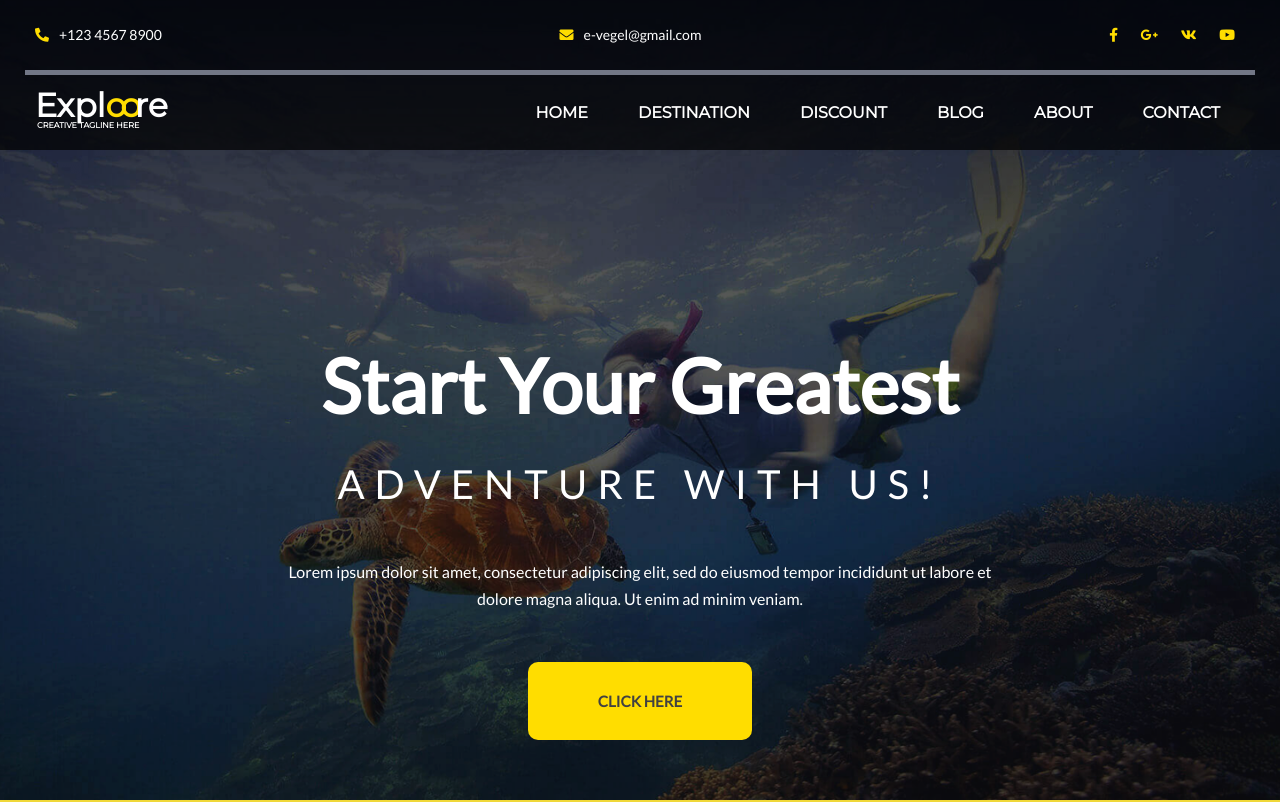
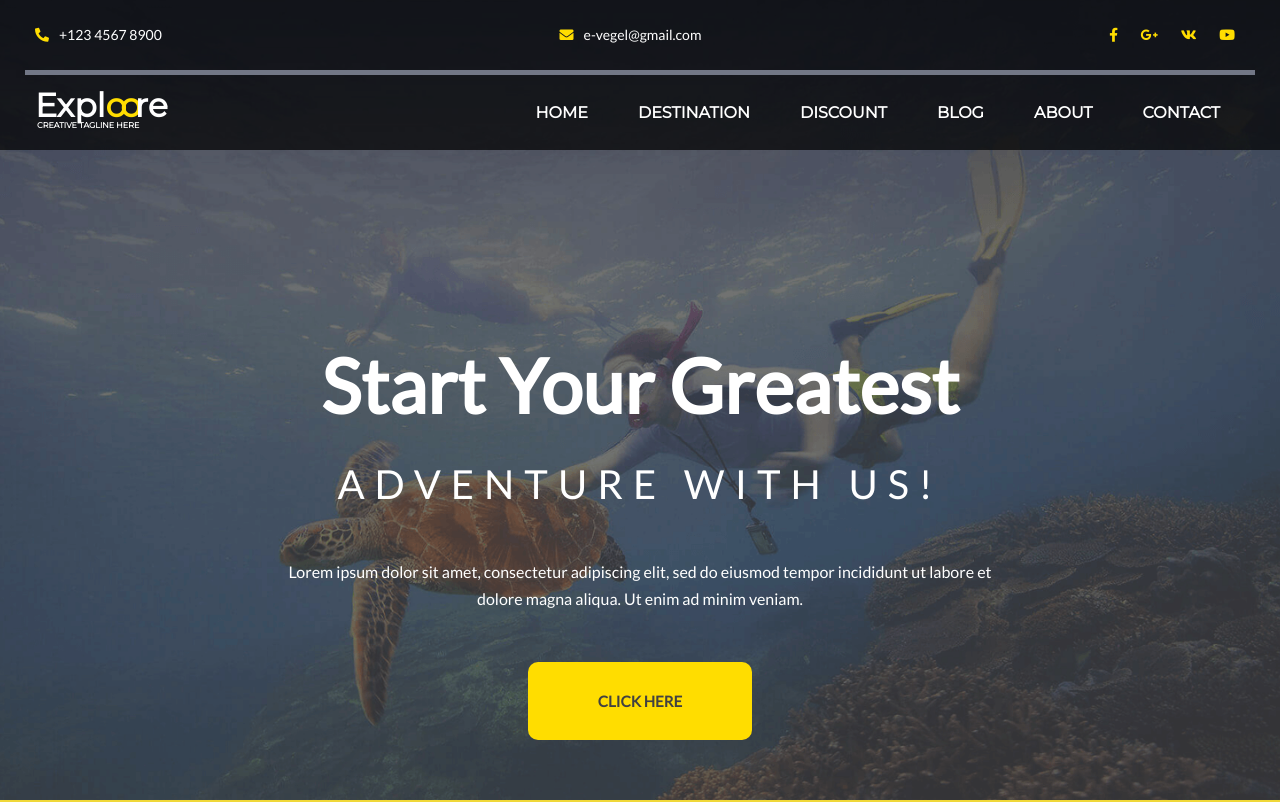
Before and after one commit to egorvegel/Explore, a plain HTML site: page index.html in a window 1280 px wide. Shown: the top 802 px of the page. Drawn offline with Linux system fonts and the light colour scheme.

Commit message:
header img

```diff
--- a/css/style.css
+++ b/css/style.css
@@ -93,7 +93,7 @@ a{
 .header{
 	min-height: 100vh;
 	padding-top: 140px;
-	background: url("../img/header/bg.webp") 50% 50% / cover no-repeat, url("../img/header/bg.png") 50% 50% / cover no-repeat;
+	background: url("../img/header/bg.png") 50% 50% / cover no-repeat;
 }
 
 .header_contacts{
```
